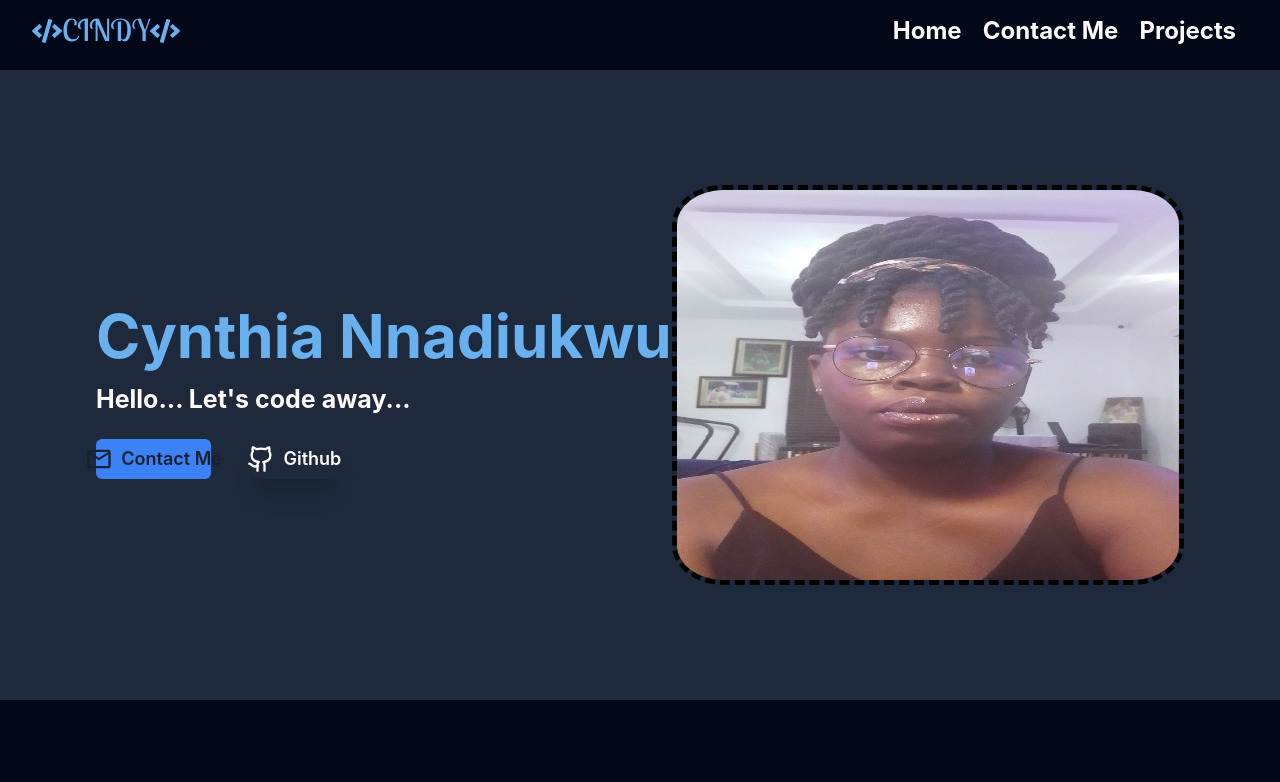
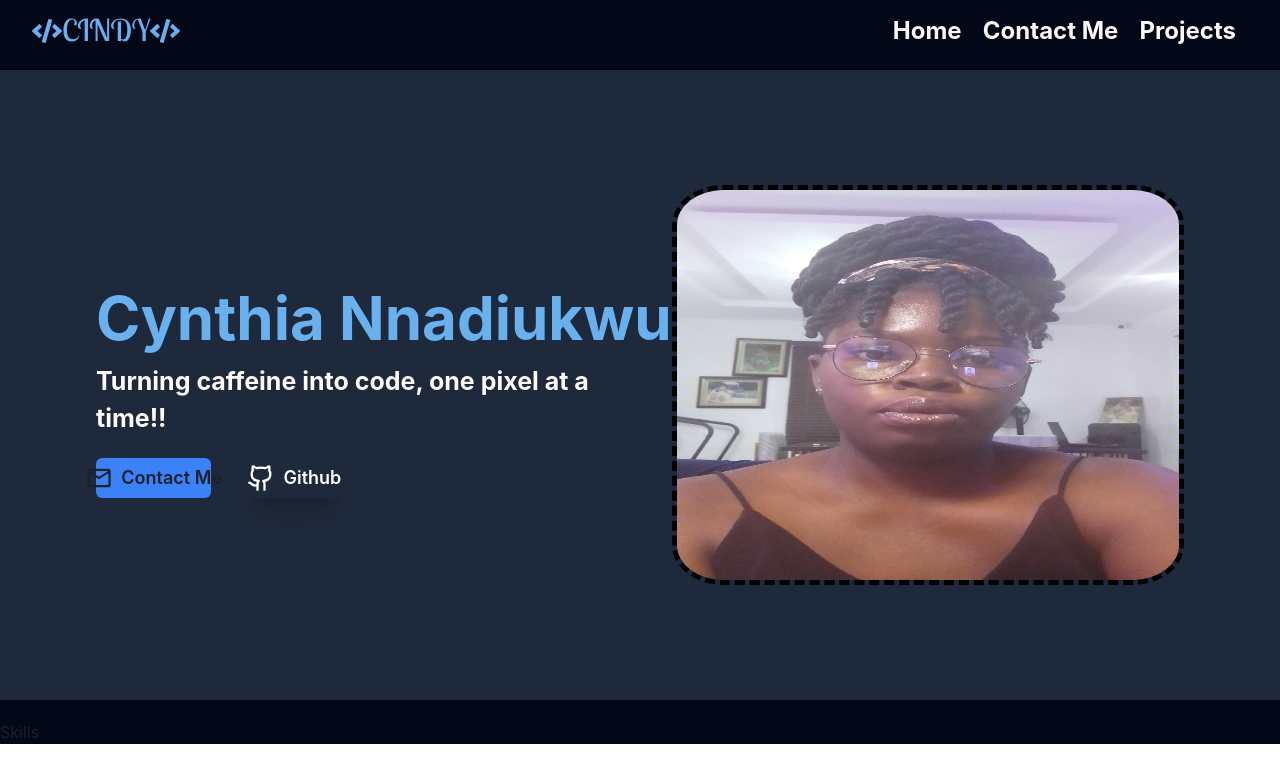
Before and after one commit to NnadiukwuCynthia/portfolio, a React (Vite) app: page / in a window 1280 px wide. Shown: the top 782 px of the page. Built offline with nearby package versions, Linux system fonts and the light colour scheme.

Commit message:
worked on skills component

```diff
--- a/src/App.jsx
+++ b/src/App.jsx
@@ -1,6 +1,7 @@
 import { ChakraBaseProvider, extendBaseTheme, theme as chakraTheme, Box } from '@chakra-ui/react'
 import Header from './components/Header';
 import Home from './components/Home';
+import Skills from './components/Skills';
 
 
 const { Button } = chakraTheme.components
@@ -17,6 +18,7 @@ function App () {
       <Box className='app'>
       <Header/>
       <Home/>
+      <Skills/>
       </Box>
     </ChakraBaseProvider>
   )
--- a/src/assets/Style/_app.scss
+++ b/src/assets/Style/_app.scss
@@ -1,5 +1,6 @@
 .app{
     width: 100%;
-    height: 100vh;
+    height: auto;
     background-color: #020817;
+    scroll-behavior: smooth;
 }
--- a/src/components/Header.jsx
+++ b/src/components/Header.jsx
@@ -13,7 +13,7 @@ const Header = () => {
             <Flex fontSize='3xl' pl={6} textTransform={'uppercase'} className='logo' justify={'space-between'} align={'center'} color='#69b0ef'><FaCode/>Cindy<FaCode/></Flex>
             <Spacer/>
             <Flex pr={9} w='30%' justify={'space-between'} align={'center'} fontWeight='bold'>
-              <Text fontSize='2xl'><Link href='./'>{isSmallScreen ? <FaHome style={{fontSize: "40px"}}/> : 'Home'}</Link></Text>
+              <Text fontSize='2xl'><Link href='./Home.jsx'>{isSmallScreen ? <FaHome style={{fontSize: "40px"}}/> : 'Home'}</Link></Text>
               <Text fontSize='2xl'><Link href='./'>{isSmallScreen ? <MdWifiCalling3 style={{fontSize: "40px"}}/> : 'Contact Me'}</Link></Text>
               <Text fontSize='2xl'><Link href='./'>{isSmallScreen ? <GrAchievement style={{fontSize: "30px"}}/> : 'Projects'}</Link></Text>
             </Flex>
--- a/src/components/Home.jsx
+++ b/src/components/Home.jsx
@@ -10,7 +10,7 @@ const Home = () => {
             Cynthia Nnadiukwu
         </Text>
         <Text color='#fffafa' fontSize='25px' fontWeight='bold' noOfLines={[1, 2, 3, 4, 5]} mr='20px'>
-            Hello... Let's code away...
+            Turning caffeine into code, one pixel at a time!!
         </Text>
         <Stack
           direction='row'
--- /dev/null
+++ b/src/components/Skills.jsx
@@ -0,0 +1,12 @@
+import { Box, Text} from "@chakra-ui/react"
+
+const Skills = () => {
+  return (
+    <Box>
+        <Text>Skills</Text>
+        <Box></Box>
+    </Box>
+  )
+}
+
+export default Skills
```
